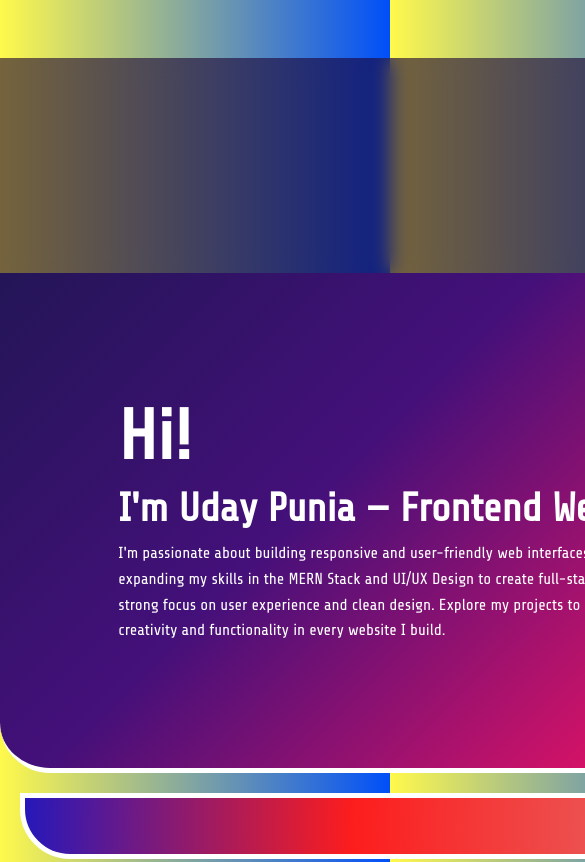
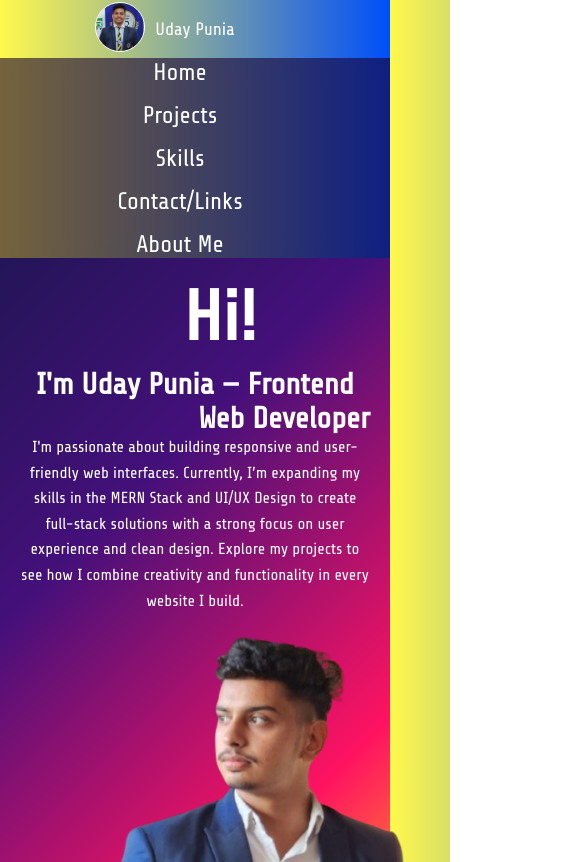
Before and after one commit to Udaypunia9027/portfolio-site, a plain HTML site: page index.html in a window 390 px wide. Shown: the top 862 px of the page, 585 px wide, since content can reach past the window. Drawn offline with Linux system fonts and the light colour scheme; files whose address does not match are found by name.

Commit message:
fixing responsiveness issues

```diff
--- a/index.html
+++ b/index.html
@@ -284,7 +284,7 @@
     .contacts-container {
         display: flex;
         flex-direction: row;
-        flex-wrap:wrap;
+        flex-wrap: wrap;
         justify-content: center;
         gap: 50px;
 
@@ -420,28 +420,62 @@
         border-radius: 8px;
         transition: 0.3s;
     }
-    @media (max-width:600px){
-        .container{
+
+    @media (max-width:600px) {
+        .maincard{
+            display: flex;
+            flex-direction: column;
+        }
+        .content p {
+            width: 100%;
+            max-width: 100%;
+            margin-left: 0;
+        }
+
+        body {
+            display: flex;
+            flex-direction: column;
+        }
+
+        .section1 {
+            flex-direction: column;
+            text-align: center;
+            height: auto;
+            padding: 20px;
+            justify-content: center;
+            align-items: center;
+        }
+
+        .container {
             display: flex;
             flex-direction: column;
             position: static;
-            width: auto;
         }
-        .navbar{
+
+        .navbar {
             display: flex;
             flex-direction: column;
-            height: auto;
+            height: 200px;
             width: auto;
 
         }
-        .profile_photo{
+
+        .profile_photo {
             display: flex;
             flex-direction: row;
-                position: absolute;
-        margin: 2px 20px;
-        color: white;
-        z-index: 0;
-        position: relative;
+            position: relative;
+            margin-right: 80px;
+        }
+
+        .content h2 {
+            font-size: 30px;
+            text-align: center;
+            margin: 0;
+
+        }
+        .About-container{
+            display: flex;
+            flex-direction: column;
         }
     }
 </style>
```
